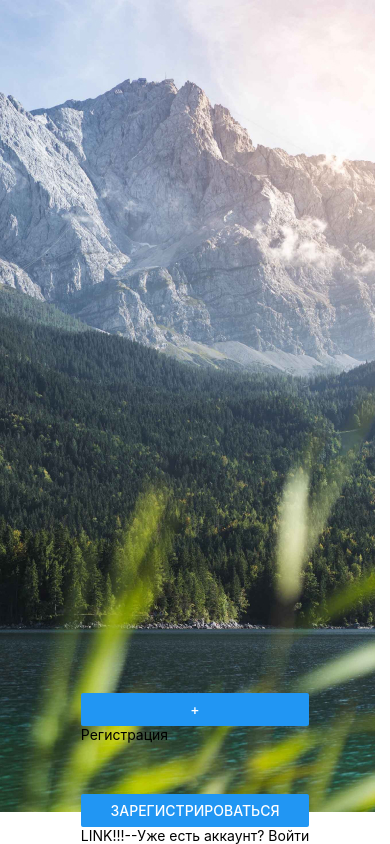
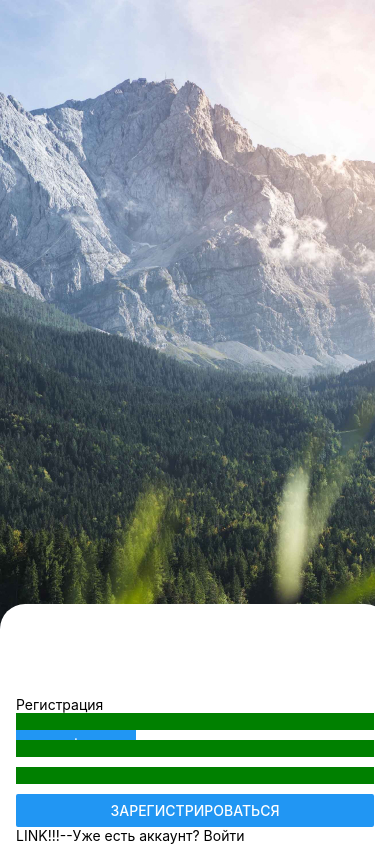
Before and after one commit to A-Novychenko/react-native-hw-proj, a React Native app: screen / in a window 390 px wide. Built offline with nearby package versions, Linux system fonts and the light colour scheme.

Commit message:
add form

```diff
--- a/App.js
+++ b/App.js
@@ -12,7 +12,9 @@ export default function App() {
         source={require("./assets/img/photoBG.jpg")}
         style={styles.bgcImg}
       >
-        <RegistrationScreen />
+        <View style={styles.formWrap}>
+          <RegistrationScreen />
+        </View>
       </ImageBackground>
     </View>
   );
@@ -21,13 +23,19 @@ export default function App() {
 const styles = StyleSheet.create({
   container: {
     flex: 1,
+  },
+  formWrap: {
     backgroundColor: "#fff",
+
+    justifyContent: "flex-end",
+
+    borderTopLeftRadius: 25,
+    borderTopRightRadius: 25,
   },
 
   bgcImg: {
     flex: 1,
     resizeMode: "cover",
     justifyContent: "flex-end",
-    alignItems: "center",
   },
 });
--- a/Screens/RegistrationScreen.js
+++ b/Screens/RegistrationScreen.js
@@ -2,16 +2,16 @@ import React, {useState} from "react";
 import {StyleSheet, View, TextInput, Image, Button, Text} from "react-native";
 export const RegistrationScreen = () => {
   return (
-    <View>
-      <View>
-        <Image />
+    <View style={styles.formWrap}>
+      <View style={styles.avatar}>
+        <Image style={styles.avatarImg} />
         <Button title="+" />
       </View>
-      <Text>Регистрация</Text>
-      <View>
-        <TextInput />
-        <TextInput />
-        <TextInput />
+      <Text style={styles.title}>Регистрация</Text>
+      <View style={styles.inputBox}>
+        <TextInput style={styles.input} />
+        <TextInput style={styles.input} />
+        <TextInput style={styles.input} />
         <Button title="Зарегистрироваться" />
       </View>
       <Text>LINK!!!--Уже есть аккаунт? Войти</Text>
@@ -20,5 +20,33 @@ export const RegistrationScreen = () => {
 };
 
 const styles = StyleSheet.create({
-  input: {},
+  formWrap: {
+    position: "relative",
+    marginHorizontal: 16,
+  },
+
+  inputBox: {
+    // flex: 1,
+  },
+
+  avatar: {
+    position: "absolute",
+    top: 0,
+    left: 0,
+    // width: 120,
+    // height: 120,
+  },
+  avatarImg: {
+    width: 120,
+    height: 120,
+  },
+
+  title: {
+    marginTop: 92,
+  },
+
+  input: {
+    backgroundColor: "green",
+    marginBottom: 10,
+  },
 });
```
